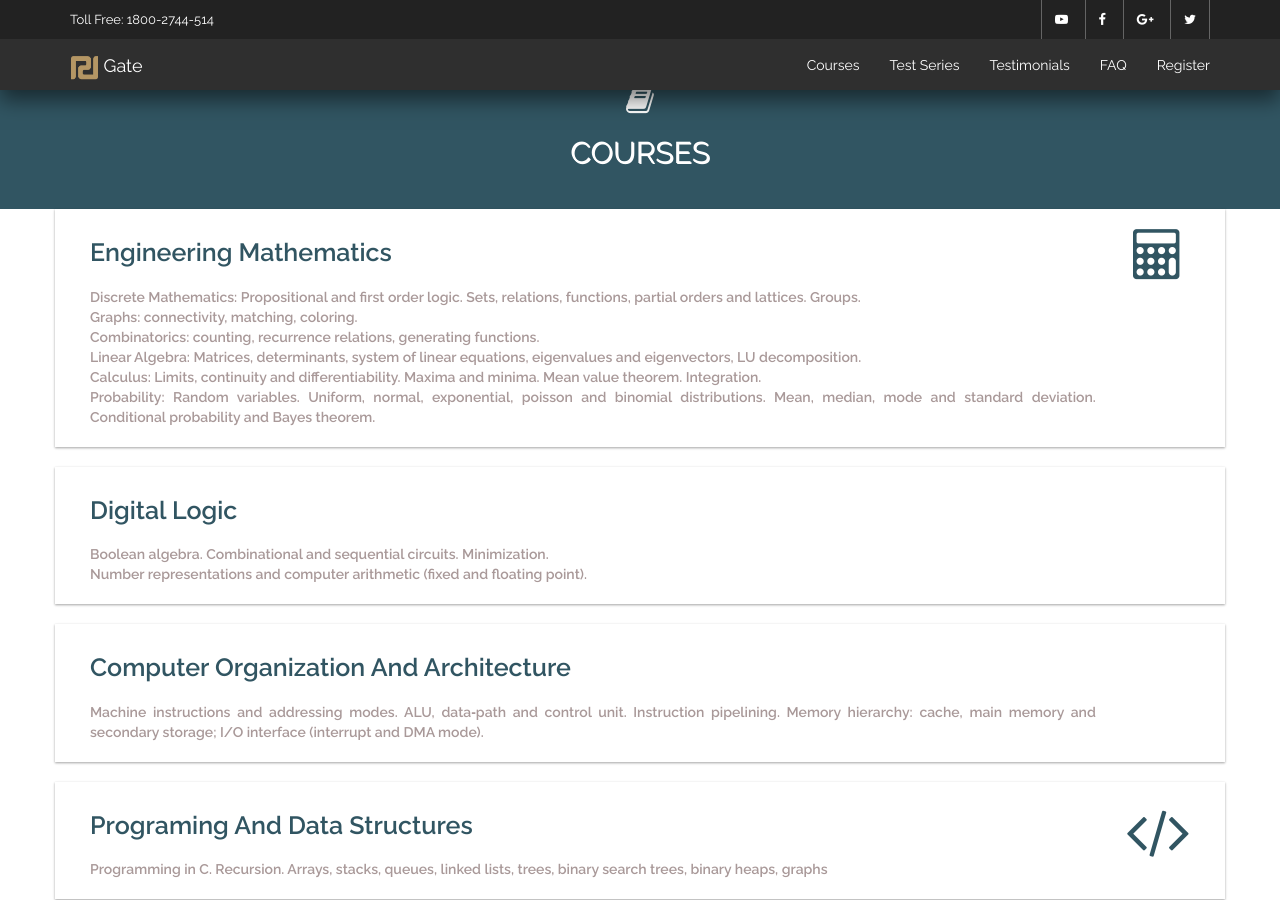
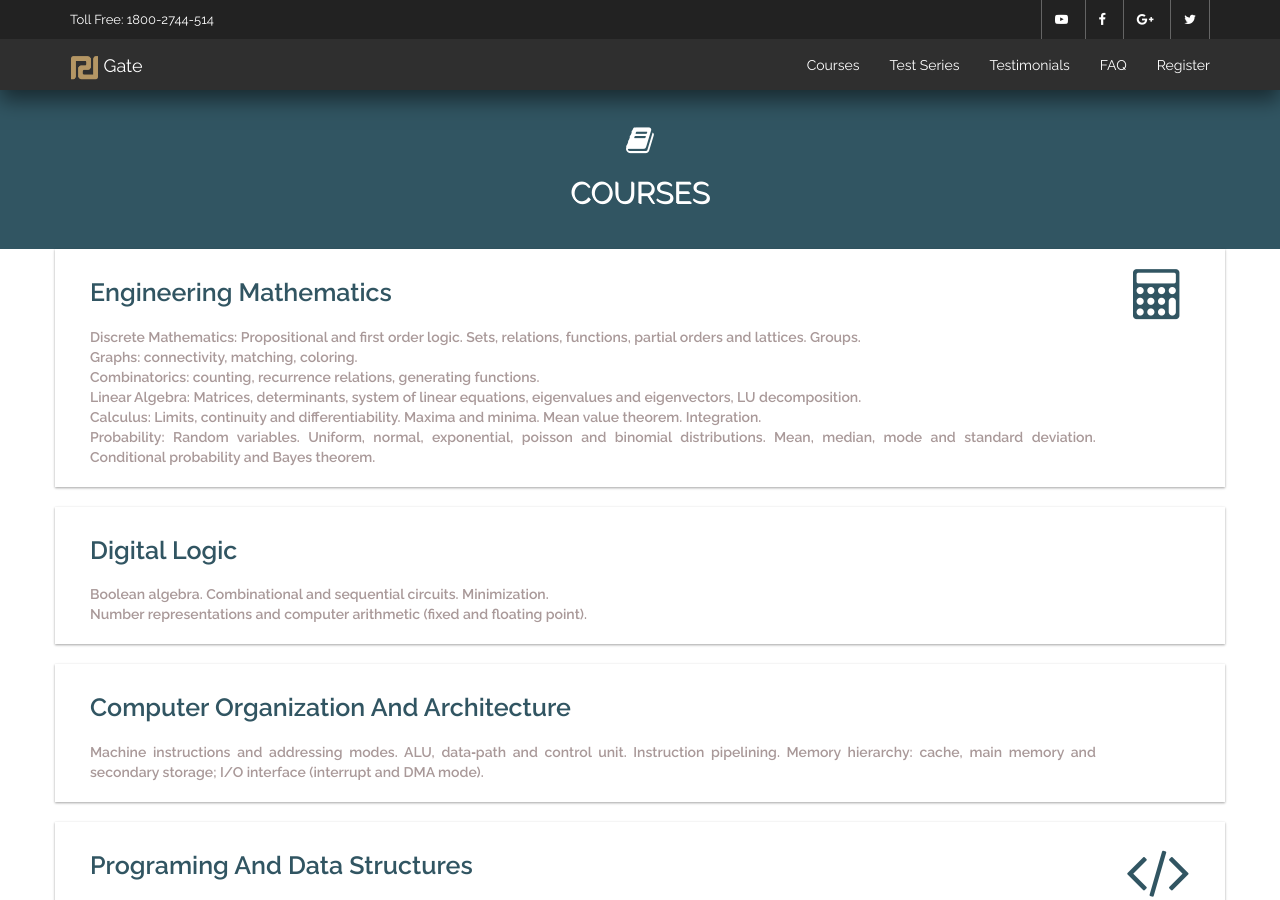
Before and after one commit to satish18/gate-raudra, a Jekyll site: the page built from courses.html, in a window 1280 px wide and 900 px high. Built offline with Jekyll 4.4.1, drawn with Linux system fonts in a browser that asks for light colours; nearby versions of some CDN libraries.

Commit message:
courses header changes

```diff
--- a/_sass/_common.scss
+++ b/_sass/_common.scss
@@ -77,17 +77,17 @@ header {
   }
 }
 footer {
+  background-image: url("../images/footer-bg.jpg");
+  background-size: auto 100%;
+  background-color: rgb(15, 26, 30);
   color: $light-color;
   text-align: center;
   font-size: 0.9em;
   font-weight: $very-thin-font-weight;
-  padding: 8em 0;
-  background: $dark-color url('../images/footer-bg.jpg');
+  padding: 4em 0;
   background-position: right;
   background-repeat: no-repeat;
-  background-size: auto;
-
-
+  background-size: auto 100%;
   nav {
       a {
         color: $light-color;
--- a/_sass/_courses.scss
+++ b/_sass/_courses.scss
@@ -1,5 +1,5 @@
 #courses {
-  padding-top: 13vh;
+  padding-top: 15vh;
   text-align: center;
   .course-slide-container {
     background: #315562;
@@ -12,6 +12,7 @@
       text-align: center;
       text-shadow: 1px 1px white;
     }
+
   }
   h4 {
     color: #315562;
--- a/courses.html
+++ b/courses.html
@@ -4,15 +4,12 @@ permalink: /courses/
 layout: default
 ---
 <div id="courses">
-  <!-- <div class="sub-img">
-    <img src="{{site.baseurl}}/images/library.jpg"/>
-  </div> -->
   <div class="">
     <div class="course-slide-container">
       <div class="container">
-        <div class="row text-center space-30">
+        <div class="row text-center">
           <div>
-            <span><br><br><i class="fa fa-book" aria-hidden="true"></i></span>
+            <span><br><br><br><br><i class="fa fa-book" aria-hidden="true"></i></span>
           </div>
           <h2>COURSES</h2>
         </div>
```
Lines whose indentation alone changed are shown as unchanged.
